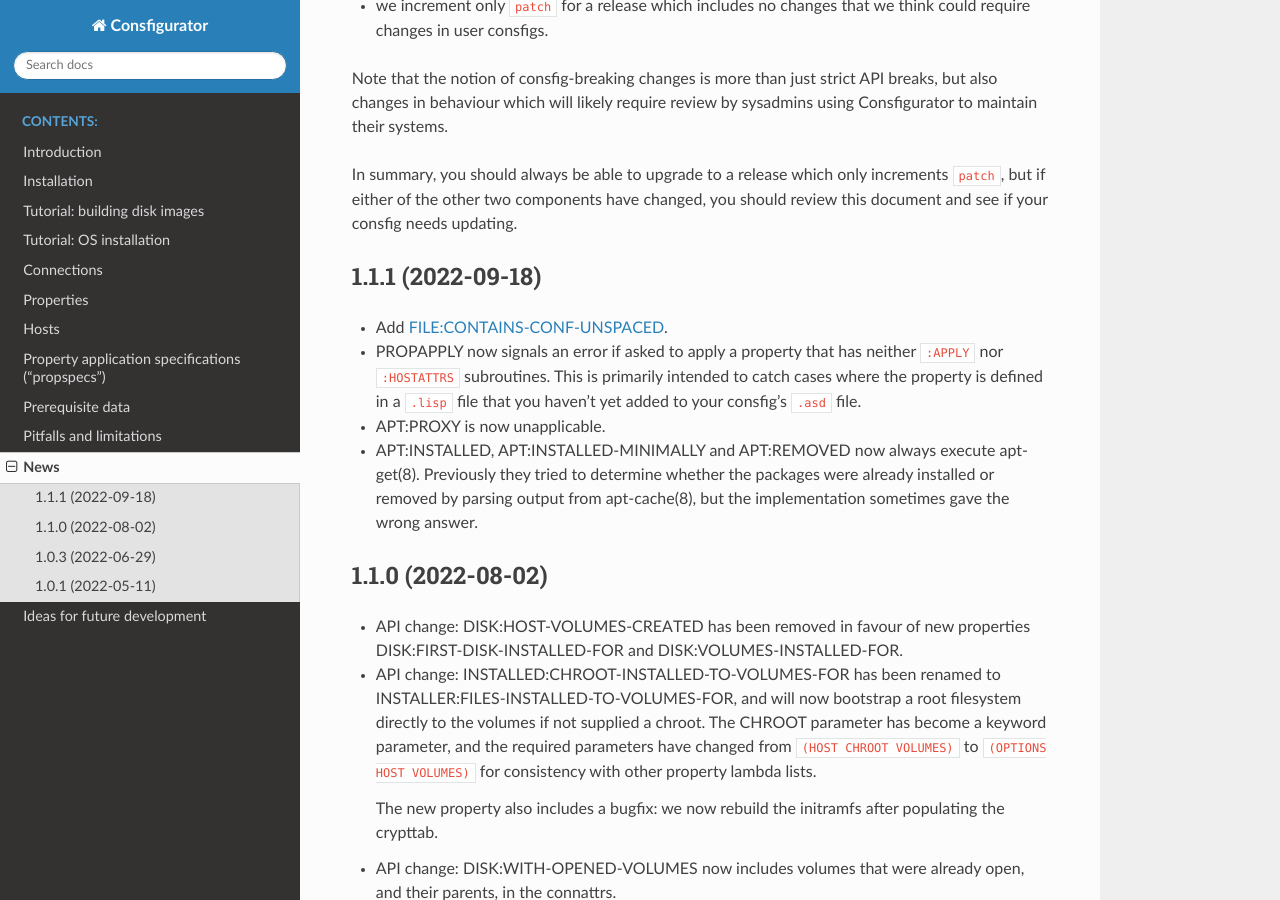
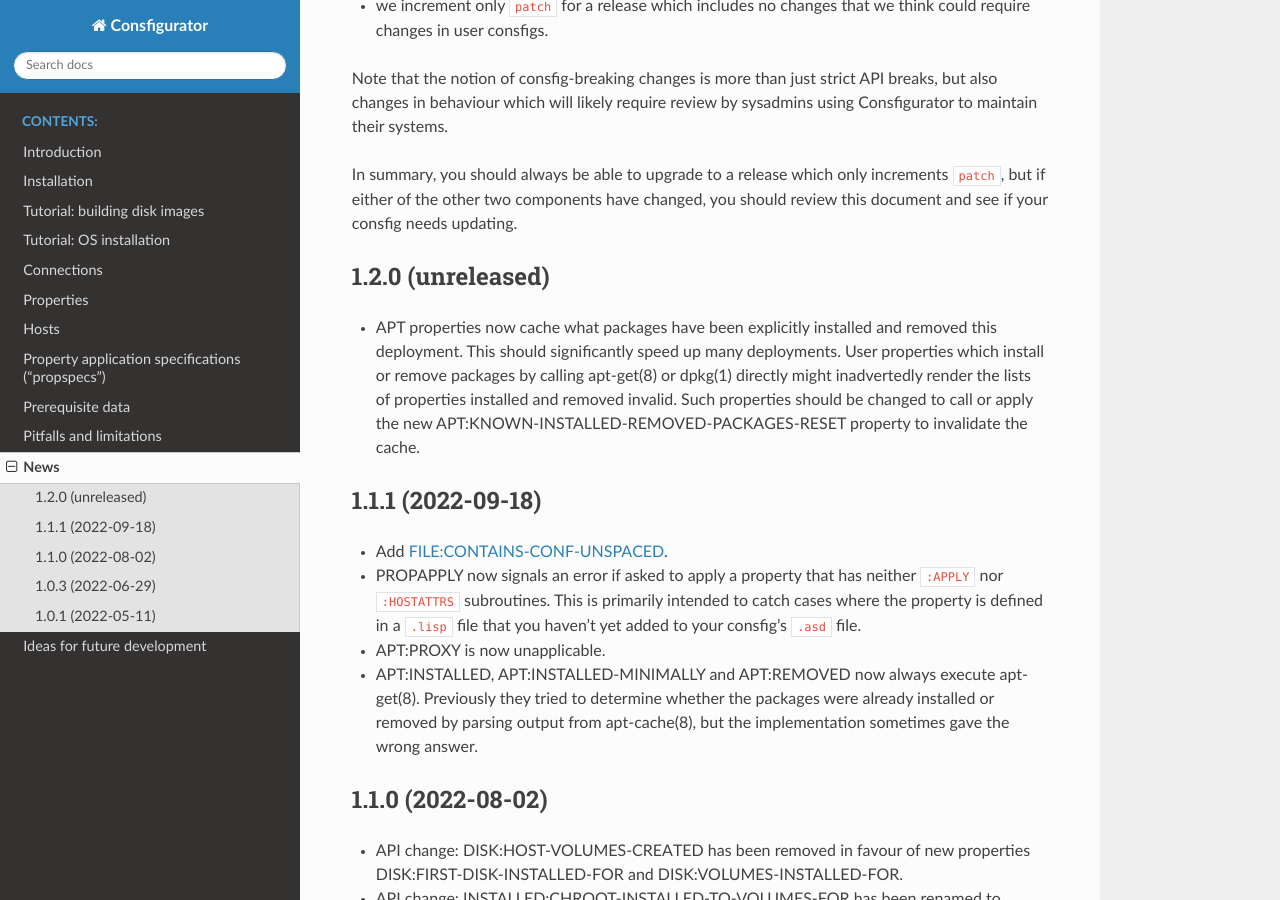
Before and after one commit to spwhitton/consfigurator, a Sphinx documentation site: the page built from doc/news.rst, in a window 1280 px wide and 900 px high, scrolled down 386 px. Built offline with Sphinx 7.4.7 and the Read the Docs theme 2.0.0, drawn with Linux system fonts in a browser that asks for light colours.

Commit message:
APT properties: cache packages installed or removed this deployment
Thanks to David Bremner for discussion and testing.

Signed-off-by: Sean Whitton <spwhitton@spwhitton.name>

```diff
--- a/doc/news.rst
+++ b/doc/news.rst
@@ -22,6 +22,17 @@
 In summary, you should always be able to upgrade to a release which only
 increments ``patch``, but if either of the other two components have changed,
 you should review this document and see if your consfig needs updating.
+
+1.2.0 (unreleased)
+------------------
+
+- APT properties now cache what packages have been explicitly installed and
+  removed this deployment.  This should significantly speed up many
+  deployments.  User properties which install or remove packages by calling
+  apt-get(8) or dpkg(1) directly might inadvertedly render the lists of
+  properties installed and removed invalid.  Such properties should be changed
+  to call or apply the new APT:KNOWN-INSTALLED-REMOVED-PACKAGES-RESET property
+  to invalidate the cache.
 
 1.1.1 (2022-09-18)
 ------------------
```
Also changed, not shown: 2 other files.
